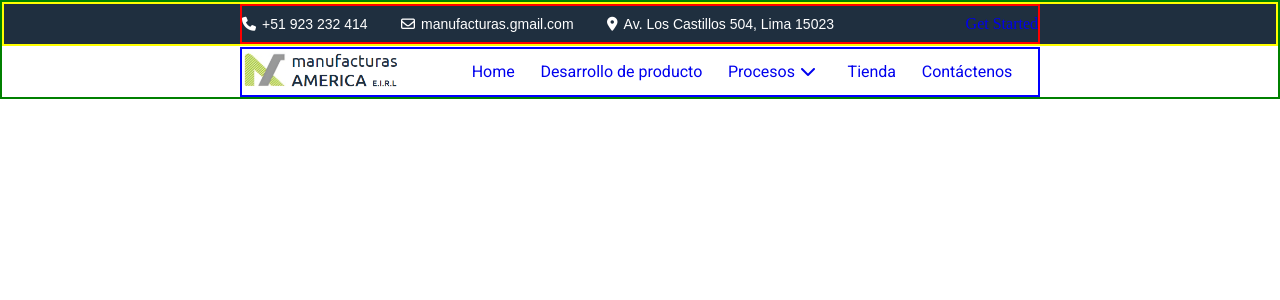
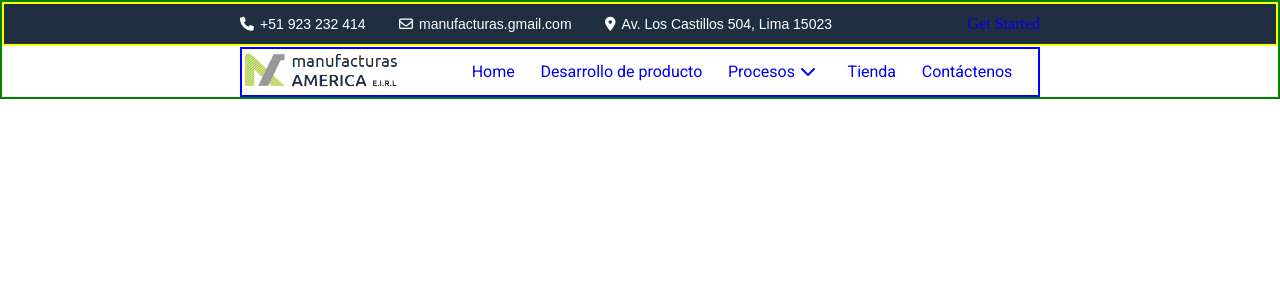
Before and after one commit to ThisWildLifef7/Manufacturas.github.io, a PHP site: page / in a window 1280 px wide. Shown: the top 300 px of the page. Run offline with PHP 8.4, Linux system fonts and the light colour scheme; some libraries are stand-ins or nearby versions.

Commit message:
pequeña prueba

```diff
--- a/style.css
+++ b/style.css
@@ -26,7 +26,7 @@
 }
 
 .nav-left {
-    border: 2px solid red;
+    /* border: 2px solid red; */
     width: 50rem;
     height: 2.5rem;
     display: flex;
```
